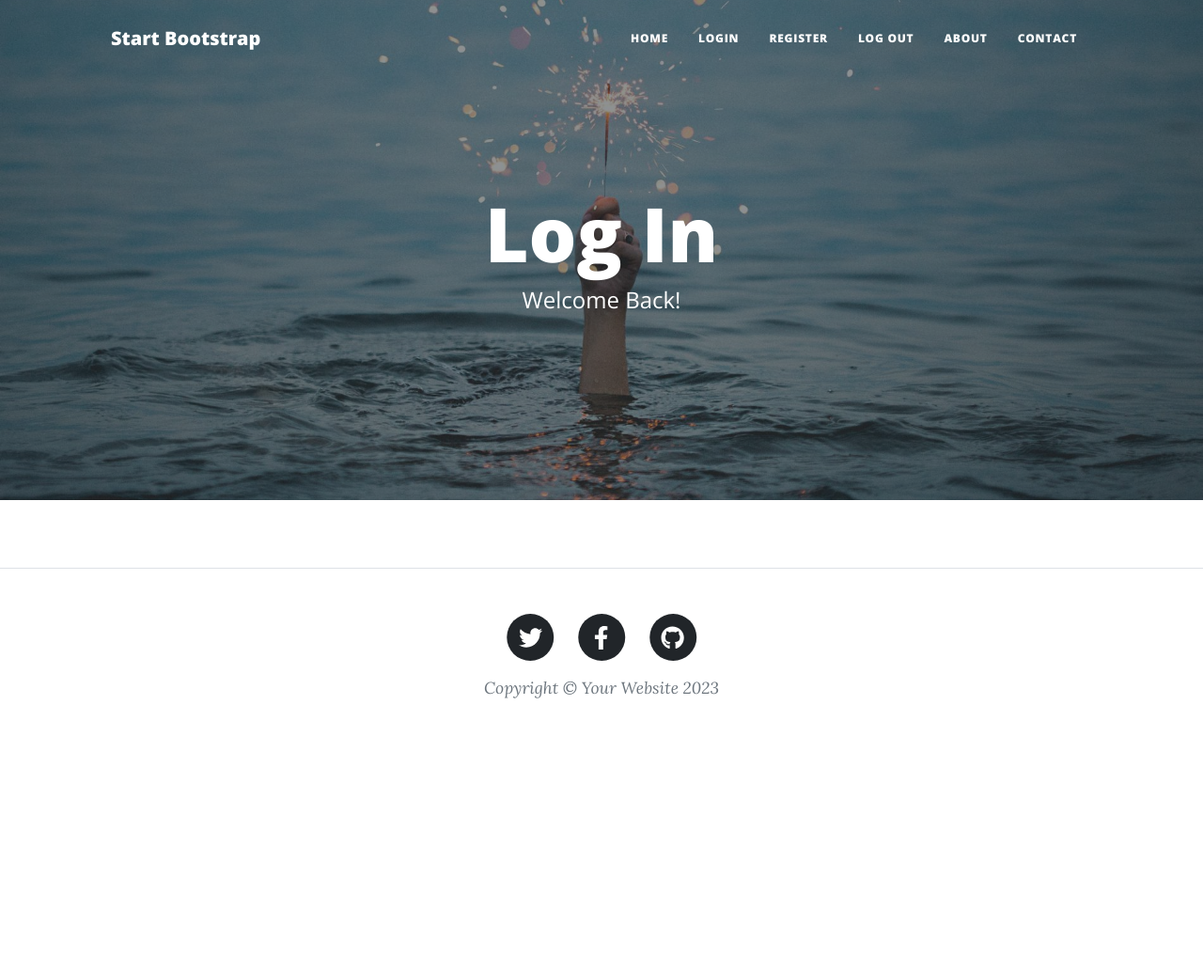
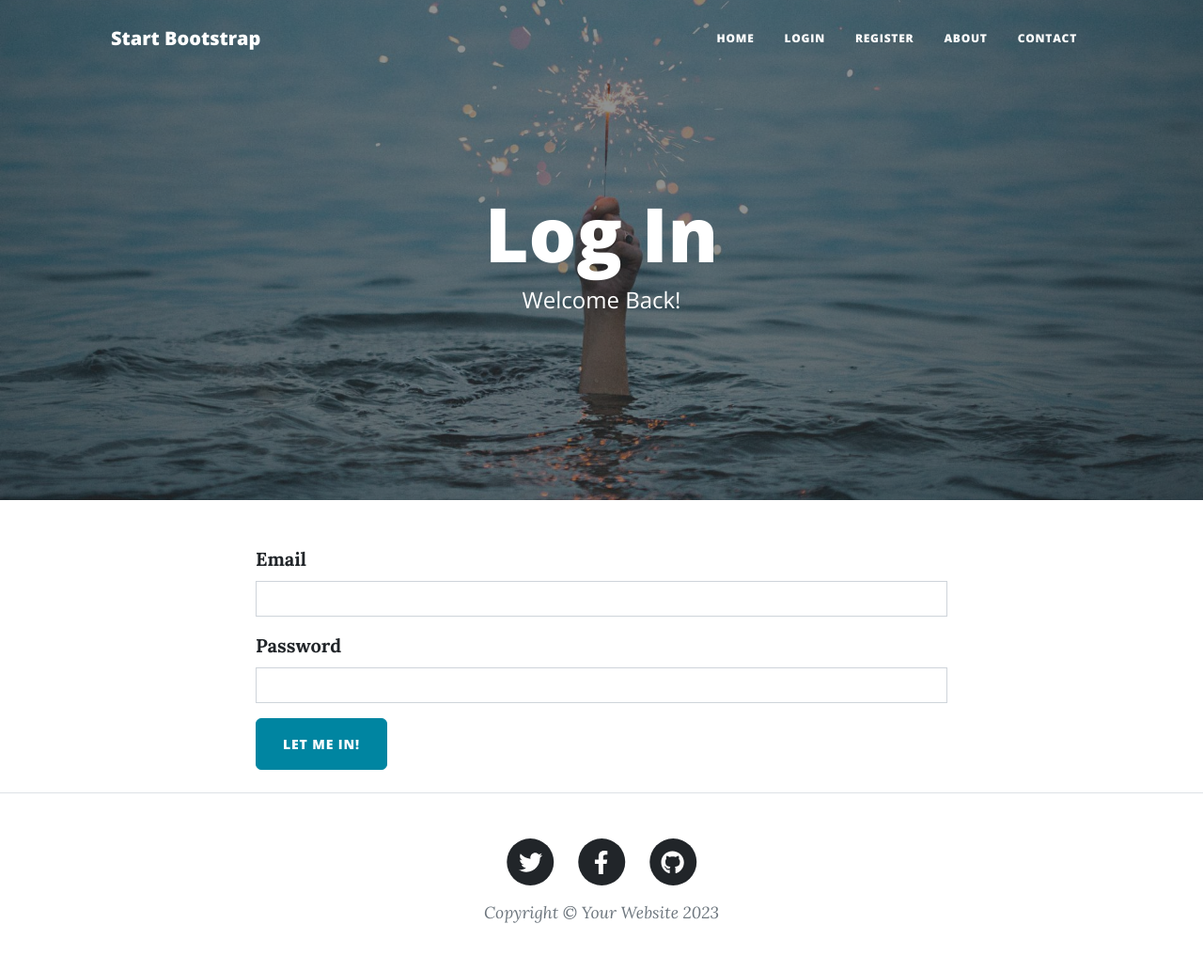
Before and after one commit to ImamSyabana/PythonDay16-100, a Flask app: page /login in a window 1280 px wide. Shown: the whole page at 94% size. Before the commit the page ends 743 px from the top, so only its background shows below. Run offline with Flask 3, Linux system fonts and the light colour scheme; some libraries are stand-ins or nearby versions.

Commit message:
day 69 req 1

```diff
--- a/Day 69/forms.py
+++ b/Day 69/forms.py
@@ -23,8 +23,13 @@ class RegisterForm(FlaskForm):
     email = StringField(label = "Email", validators = [DataRequired()])
     name = StringField(label = "Name", validators = [DataRequired()])
     password = PasswordField(label = "Password", validators = [DataRequired()])
-    submit = SubmitField('Submit POST')
+    submit = SubmitField('SIGN ME UP!')
 
+#Create a LoginForm to login existed users
+class LoginForm(FlaskForm):
+    email = StringField(label = "Email", validators = [DataRequired()])
+    password = PasswordField(label = "Password", validators = [DataRequired()])
+    submit = SubmitField('LET ME IN!')
 
 
 @app.route("/register", methods = ["GET", "POST"])
--- a/Day 69/main.py
+++ b/Day 69/main.py
@@ -11,7 +11,7 @@ from functools import wraps
 from werkzeug.security import generate_password_hash, check_password_hash
 # Import your forms from the forms.py
 from forms import CreatePostForm
-from forms import RegisterForm
+from forms import RegisterForm, LoginForm
 
 '''
 Make sure the required packages are installed:
@@ -128,13 +128,40 @@ def register():
 
 
 # TODO: Retrieve a user from the database based on their email.
-@app.route('/login')
+@app.route('/login', methods = ["GET", "POST"])
 def login():
-    return render_template("login.html")
+    form = LoginForm()
+
+    if request.method == "POST":
+        # mengambil yang ada di kolom input HTML
+        email = form.email.data
+        password = form.password.data
+
+        # mengambil data user yang ada di database
+        user_to_login = db.session.execute(db.Select(User).where(User.email == email)).scalar()
+
+        # Login and validate the user.
+        # user should be an instance of your `User` class
+        # Check if the user exists and the password is correct
+        if not(user_to_login):
+            # Handle invalid credentials
+            flash('Invalid email. Please try again.', 'error')
+            return redirect(url_for('login'))
+        elif check_password_hash(user_to_login.password, password) == False:
+            # Handle invalid credentials
+            flash('Invalid password. Please try again.', 'error')
+            return redirect(url_for('login'))
+        else:
+            #flash('You were successfully logged in!', 'success')
+            login_user(user_to_login)
+            return redirect(url_for("get_all_posts"))
+
+    return render_template("login.html", form = form)
 
 
 @app.route('/logout')
 def logout():
+    logout_user()
     return redirect(url_for('get_all_posts'))
 
 
--- a/Day 69/templates/header.html
+++ b/Day 69/templates/header.html
@@ -67,6 +67,7 @@
               >
             </li>
             <!-- TODO: Only show Login/Register if user is logged out. Otherwise show "Log Out" -->
+            {% if not current_user.is_authenticated: %}
             <li class="nav-item">
               <a
                 class="nav-link px-lg-3 py-3 py-lg-4"
@@ -81,6 +82,9 @@
                 >Register</a
               >
             </li>
+            {% endif %}
+
+            {% if current_user.is_authenticated: %}
             <li class="nav-item">
               <a
                 class="nav-link px-lg-3 py-3 py-lg-4"
@@ -88,6 +92,8 @@
                 >Log Out</a
               >
             </li>
+            {% endif %}
+
             <li class="nav-item">
               <a
                 class="nav-link px-lg-3 py-3 py-lg-4"
--- a/Day 69/templates/login.html
+++ b/Day 69/templates/login.html
@@ -12,6 +12,18 @@ include "header.html" %}
         <div class="page-heading">
           <h1>Log In</h1>
           <span class="subheading">Welcome Back!</span>
+
+          {% block flashes %}
+            {% with messages = get_flashed_messages(with_categories=true) %}
+              {% if messages %}
+                <ul class="flashes">
+                {% for category, message in messages %}
+                  <p style="color:red;" class="{{ category }}">{{ message }}</p>
+                {% endfor %}
+                </ul>
+              {% endif %}
+            {% endwith %}
+          {% endblock %}
         </div>
       </div>
     </div>
@@ -24,6 +36,7 @@ include "header.html" %}
       <!-- TODO: add a flash message here for users registering twice -->
       <div class="col-lg-8 col-md-10 mx-auto">
         <!--TODO: render login form here-->
+        {{render_form(form)}}
       </div>
     </div>
   </div>
```
Also changed, not shown: instance/posts.db.
